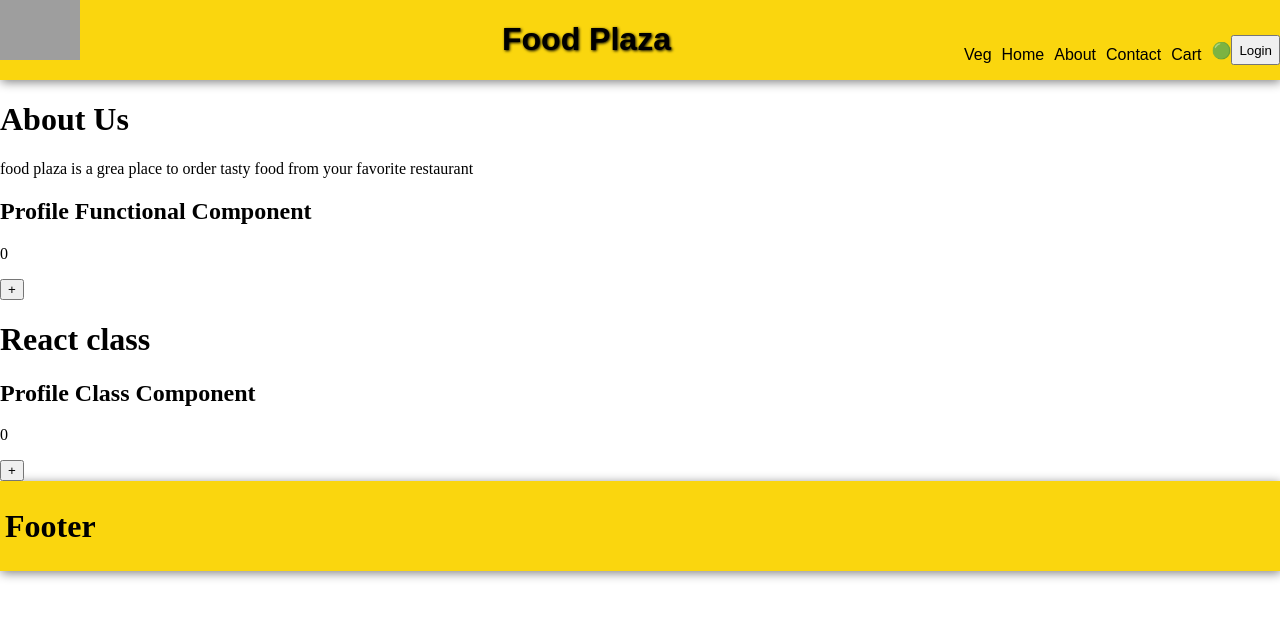
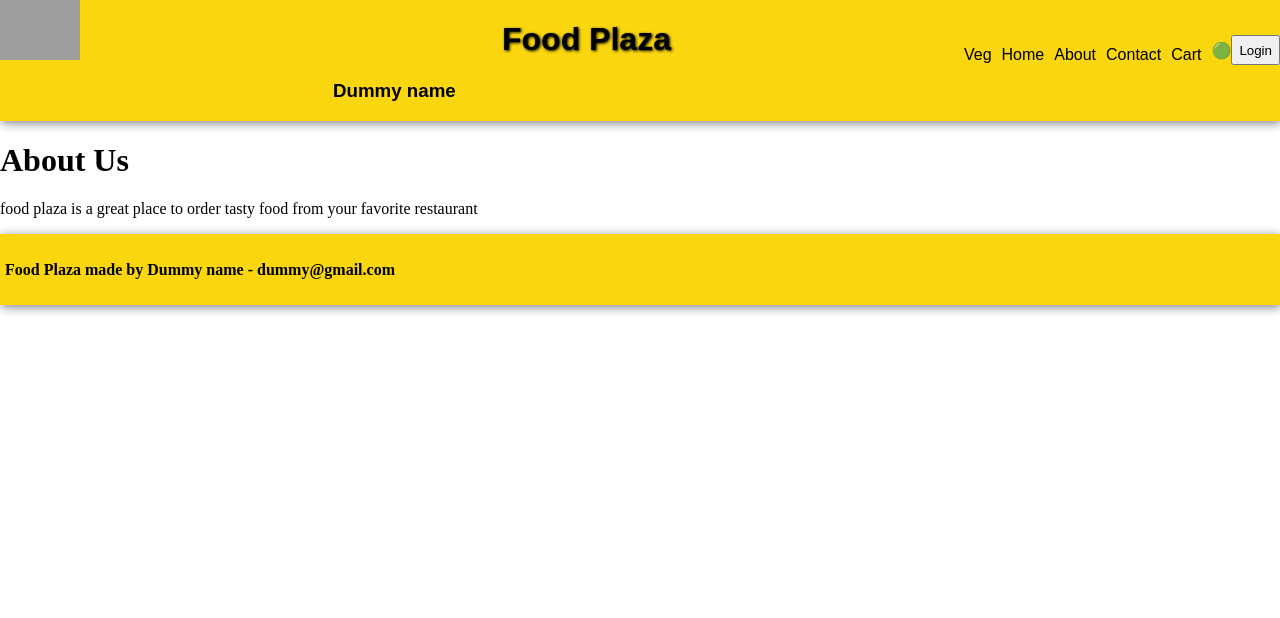
Before and after one commit to neetugond/Food_Plaza, a React (Vite) app: page /about in a window 1280 px wide. Shown: the top 618 px of the page. Built offline with nearby package versions, Linux system fonts and the light colour scheme; grey boxes are pictures that could not be loaded.

Commit message:
context dummy data pass

```diff
--- a/src/components/About.js
+++ b/src/components/About.js
@@ -1,16 +1,16 @@
 import React from "react";
-import ProfileClass from "./ProfileClass";
-import ProfileFunctional from "./ProfileFunctional";
+// import ProfileClass from "./ProfileClass";
+// import ProfileFunctional from "./ProfileFunctional";
 
 const About = () => {
     return (
         <>
         <div>
             <h1>About Us</h1>
-            <p>food plaza is a grea place to order tasty food from your favorite restaurant</p>
-                <ProfileFunctional name={ "React functional"} />
+            <p>food plaza is a great place to order tasty food from your favorite restaurant</p>
+                {/* <ProfileFunctional name={ "React functional"} />
             <ProfileClass name="React class" />
-
+                 */}
             </div>
         </>
     )
--- a/src/components/Body.js
+++ b/src/components/Body.js
@@ -39,7 +39,7 @@ const Body = () => {
             // i have to mentain 2 copy all restaurant and filter restaurant
             setAllRestaurants(result)
             setFilterRestaurants(result);
-            console.log(result)
+            console.log('result', result)
             console.log('render')
 
             // conditional rendering
--- a/src/components/Footer.js
+++ b/src/components/Footer.js
@@ -1,10 +1,12 @@
-import React from "react";
+import {useContext} from "react";
+import UserContext from "../utils/UserContext";
 
 function Footer() {
+    const {user} = useContext(UserContext)
     return (
         <div className="footer-main">
 
-            <h1>Footer</h1>
+            <h4>Food Plaza made by {user.name} - { user.email}</h4>
         </div>
     )
 }
--- a/src/components/Header.js
+++ b/src/components/Header.js
@@ -1,12 +1,14 @@
-import React, { useState } from 'react'
+import React, { useState, useContext } from 'react'
 import { Link } from 'react-router-dom'
 import useOnline from '../utils/useOnline'
+import UserContext from '../utils/UserContext'
 // const loggedInUser = () => {
 //     return false
 // }
 function Header() {
     const [isLoggedIn, setIsLoggedIn] = useState(false)
     const isOnline = useOnline()
+    const {user} = useContext(UserContext)
     return (
         <>
             {/* <h1>Header</h1> */}
@@ -16,6 +18,8 @@ function Header() {
                 </div>
                 <div className="restro-name">
                     <h1>Food Plaza</h1>
+                    <h3>{user.name}</h3>
+
                 </div>
 
                 <div className="nav-menu">
--- /dev/null
+++ b/src/utils/UserContext.js
@@ -0,0 +1,11 @@
+import { createContext } from "react";
+
+// take the data for which we want to manage the state
+const UserContext = createContext({
+    user: {
+        name: 'Dummy name',
+        email: 'dummy@gmail.com'
+    }
+})
+
+export default UserContext;
```
